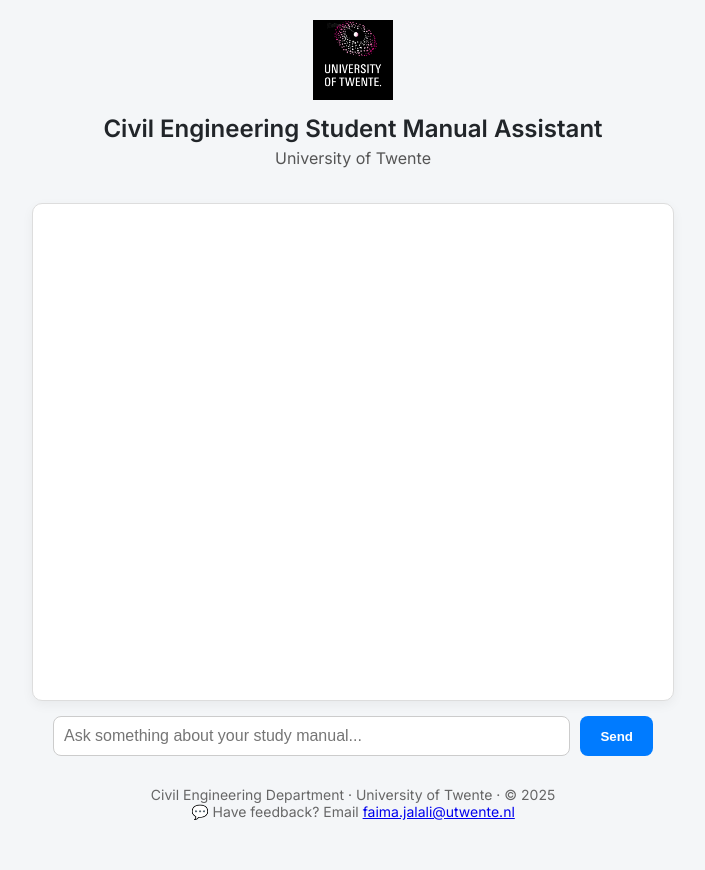
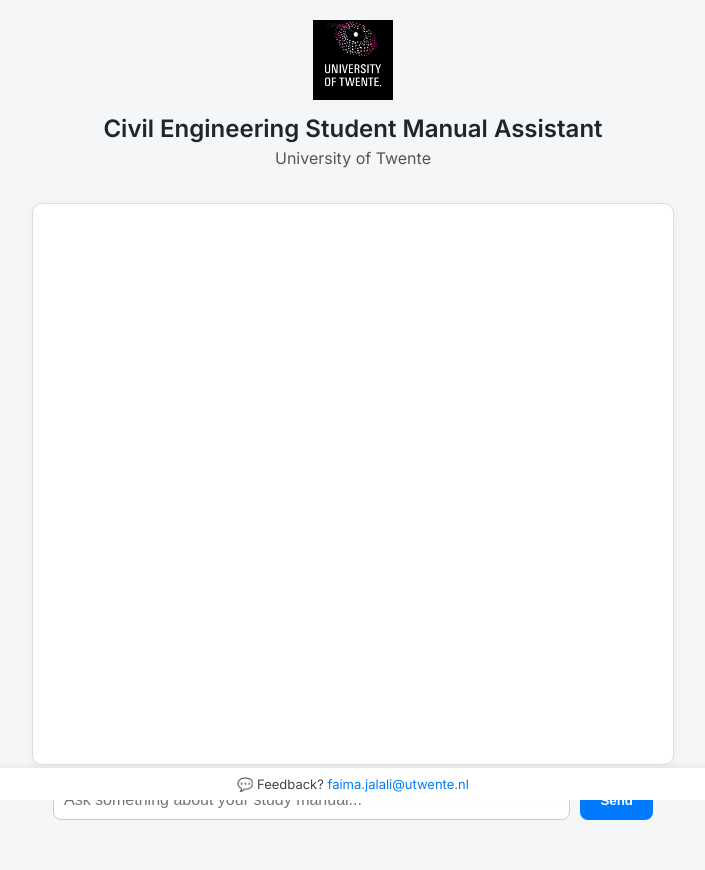
Before and after one commit to farimajl/student-manual-assistant, a Flask app: page / in a window 1280 px wide. Shown: the whole page, without its empty margins (287-992 px from the left). Before the commit the page ends 820 px from the top, so only its background shows below. Run offline with Flask 3, Linux system fonts and the light colour scheme; parts of the project's set-up code (start-up, migrations or seed data) failed here and were passed over.

Commit message:
Version 12.1, changing the feedback style in front-end

```diff
--- a/templates/index.html
+++ b/templates/index.html
@@ -15,6 +15,7 @@
       height: 100vh;
       margin: 0;
       padding: 20px;
+      padding-bottom: 50px; /* Extra space for feedback bar */
     }
 
     .header {
@@ -101,11 +102,26 @@
       background-color: #0056b3;
     }
 
-    footer {
-      margin-top: 30px;
-      font-size: 14px;
-      color: #666;
+    .feedback-bar {
+      position: fixed;
+      bottom: 0;
+      width: 100%;
+      background-color: #ffffff;
+      color: #444;
       text-align: center;
+      font-size: 13px;
+      padding: 8px 10px;
+      box-shadow: 0 -2px 5px rgba(0,0,0,0.05);
+      z-index: 1000;
+    }
+
+    .feedback-bar a {
+      color: #007bff;
+      text-decoration: none;
+    }
+
+    .feedback-bar a:hover {
+      text-decoration: underline;
     }
   </style>
 </head>
@@ -124,10 +140,10 @@
     <button onclick="sendQuestion()">Send</button>
   </div>
 
-  <footer>
-    Civil Engineering Department · University of Twente · © 2025<br>
-    💬 Have feedback? Email <a href="mailto:faima.jalali@utwente.nl">faima.jalali@utwente.nl</a>
-  </footer>
+  <!-- Floating Feedback Footer -->
+  <div class="feedback-bar">
+    💬 Feedback? <a href="mailto:faima.jalali@utwente.nl">faima.jalali@utwente.nl</a>
+  </div>
 
   <script>
     async function sendQuestion() {
```
